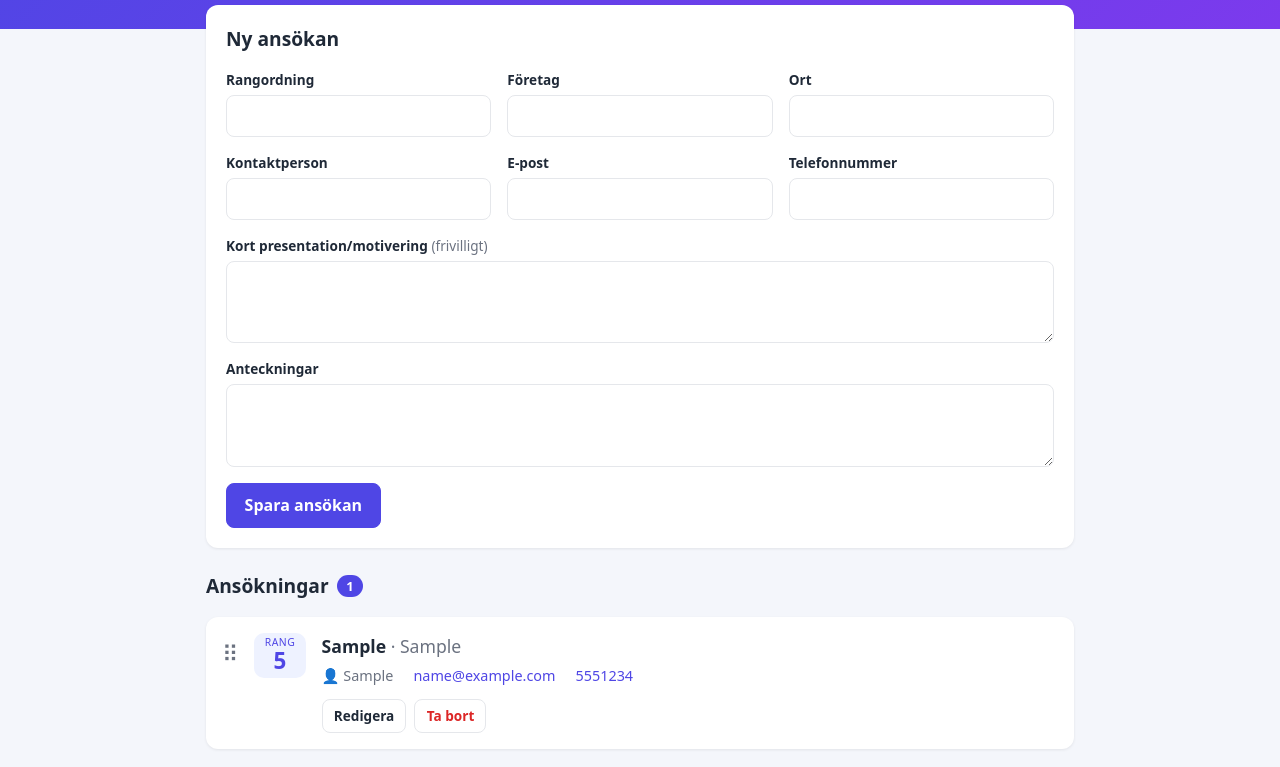
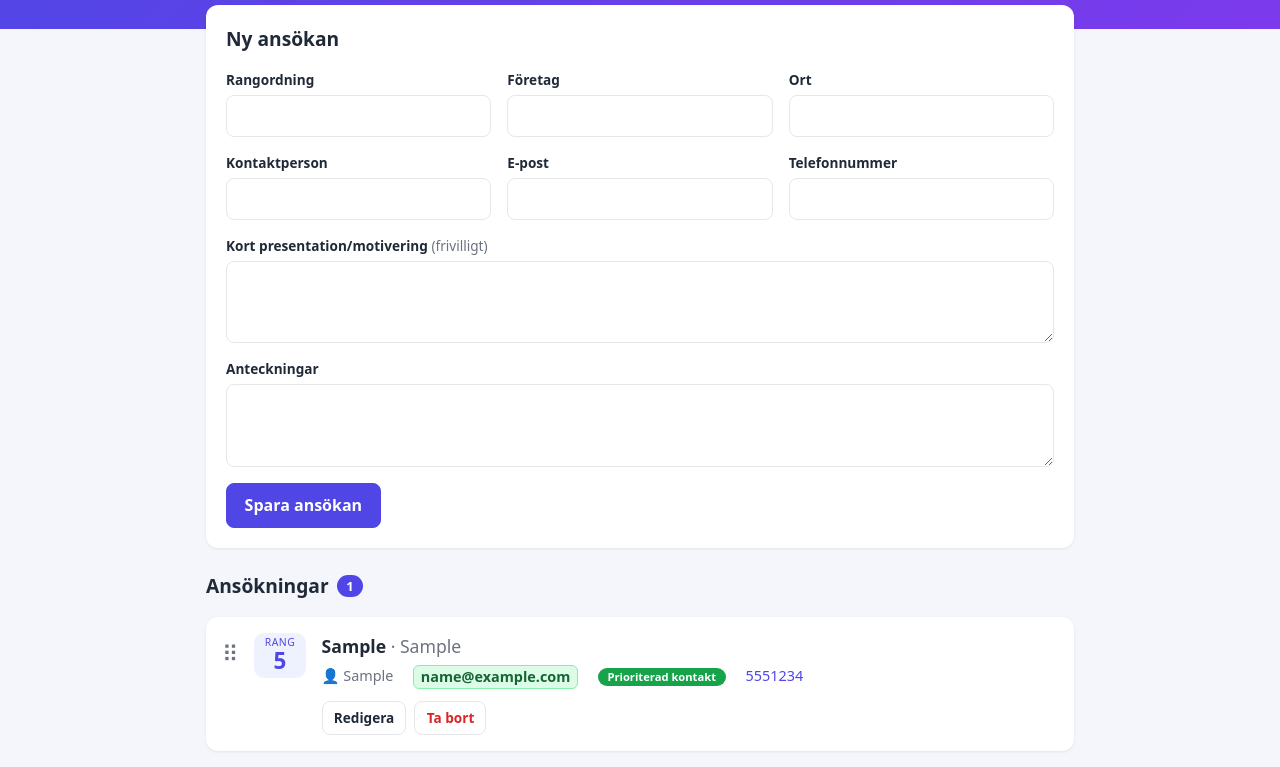
Before and after one commit to malmla/bransch-tracker, a plain HTML site: page index.html in a window 1280 px wide. Both pictures are taken after typing "5", "Sample", "Sample", "Sample", "name@example.com", "5551234" into the empty fields and a click on the button "Spara ansökan". Shown: the part 106-873 px from the top of the page. Drawn offline with Linux system fonts and the light colour scheme.

Commit message:
Enhance application rendering with priority indicators for contacts and update styles for better visibility

```diff
--- a/app.js
+++ b/app.js
@@ -42,7 +42,8 @@ function render() {
   $("count").textContent = applications.length;
   $("empty").hidden = applications.length > 0;
 
-  for (const app of sorted()) {
+  const priorityCount = applications.length >= 50 ? 30 : 15;
+  for (const [index, app] of sorted().entries()) {
     const li = el("li", "item");
     const tier = tierFor(app.rank);
     if (tier) li.classList.add(tier);
@@ -67,7 +68,13 @@ function render() {
     mail.href = "mailto:" + app.email;
     const tel = el("a", "", app.phone);
     tel.href = "tel:" + app.phone.replace(/[^\d+]/g, "");
-    meta.append(mail, tel);
+    if (index < priorityCount) {
+      mail.classList.add("email-priority");
+      const badge = el("span", "priority-badge", "Prioriterad kontakt");
+      meta.append(mail, badge, tel);
+    } else {
+      meta.append(mail, tel);
+    }
     body.append(meta);
 
     for (const [label, value] of [["Motivering", app.motivation], ["Anteckningar", app.notes]]) {
--- a/styles.css
+++ b/styles.css
@@ -175,6 +175,23 @@ textarea { resize: vertical; }
 .meta { display: flex; flex-wrap: wrap; gap: .25rem 1.25rem; margin: .4rem 0; font-size: .9rem; color: var(--muted); }
 .meta a { color: var(--primary); text-decoration: none; }
 .meta a:hover { text-decoration: underline; }
+.meta a.email-priority {
+  color: #166534;
+  background: #dcfce7;
+  border: 1px solid #86efac;
+  border-radius: 6px;
+  padding: 0 .4rem;
+  font-weight: 600;
+}
+.priority-badge {
+  background: #16a34a;
+  color: #fff;
+  font-size: .7rem;
+  font-weight: 600;
+  border-radius: 999px;
+  padding: .05rem .6rem;
+  align-self: center;
+}
 .text { margin: .4rem 0 0; font-size: .92rem; white-space: pre-wrap; overflow-wrap: anywhere; }
 .text strong { font-size: .8rem; text-transform: uppercase; color: var(--muted); display: block; }
 .item .actions { margin-top: .75rem; }
```
